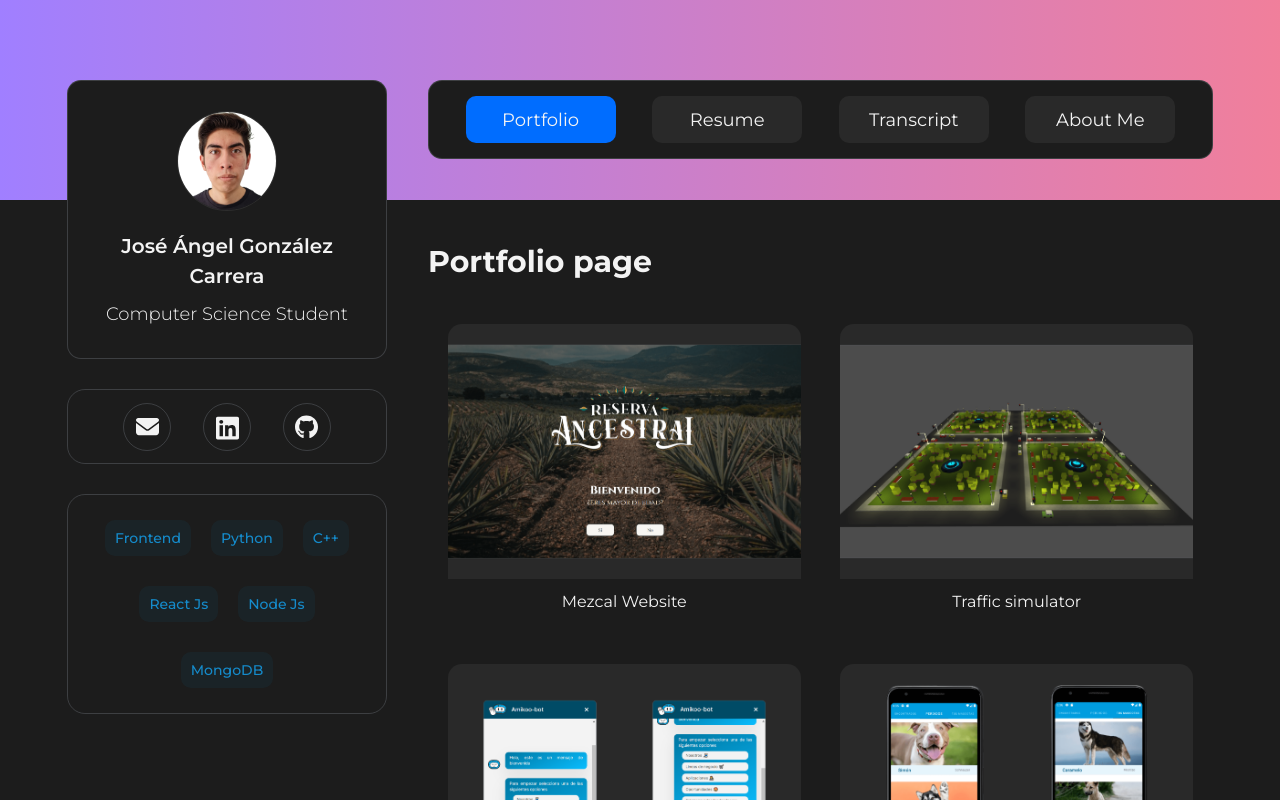
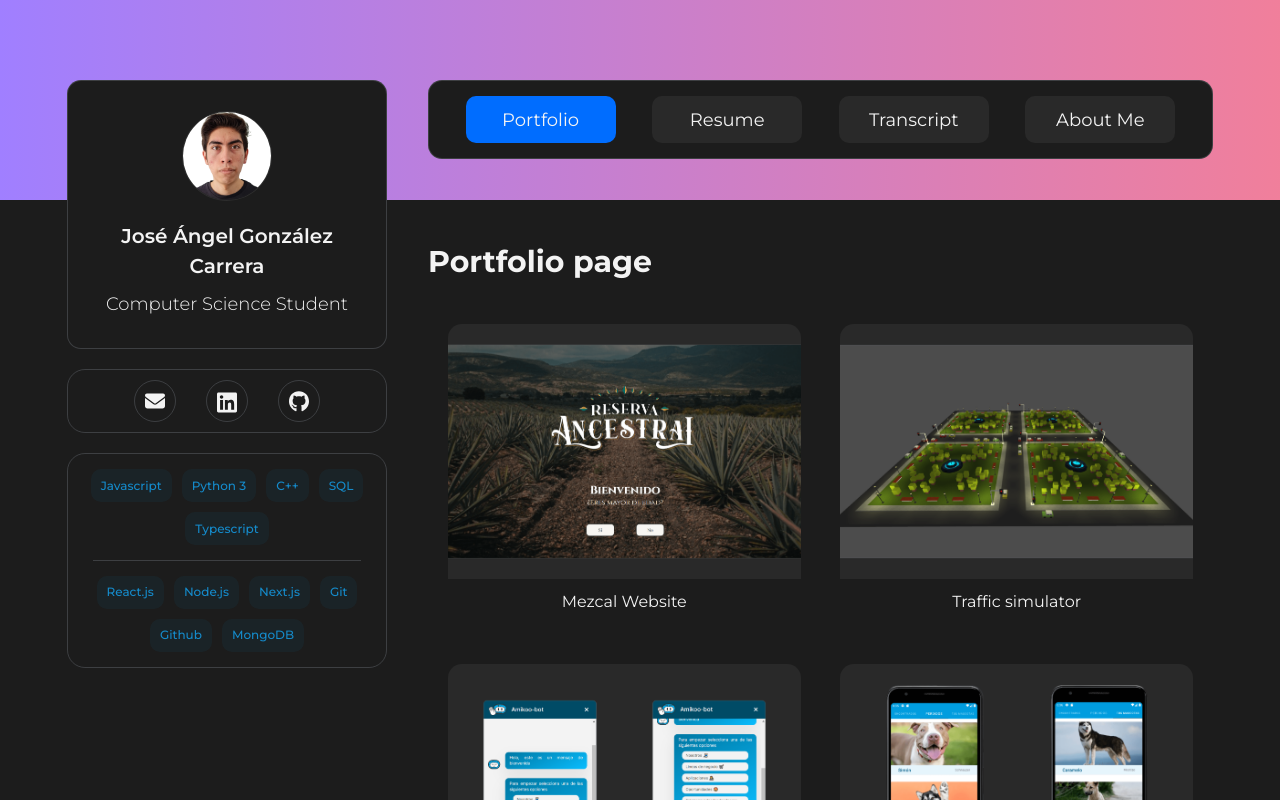
Before and after one commit to JAngelGC/Personal_Website, a React (Create React App) app: page /portfolio in a window 1280 px wide. Shown: the top 800 px of the page. Built offline with nearby package versions, Linux system fonts and the light colour scheme.

Commit message:
Updated css styles for profile card

```diff
--- a/src/components/layout/Profile.module.css
+++ b/src/components/layout/Profile.module.css
@@ -28,7 +28,7 @@
 }
 
 .container-persona-info img {
-  width: 100px;
+  width: 90px;
   border-radius: 100%;
 
   border: 1px solid #2d2d2d;
@@ -52,8 +52,10 @@
 }
 
 .container-social-networks {
-  margin: var(--margin-up-down) 0;
-  height: 7.5rem;
+  /* margin: var(--margin-up-down) 0; */
+  margin: 2rem 0;
+  /* height: 7.5rem; */
+  padding: 1rem;
   width: 100%;
   display: flex;
   align-items: center;
@@ -65,8 +67,8 @@
 }
 
 .container-social-networks .container-icon {
-  width: 4.8rem;
-  height: 4.8rem;
+  width: 4.2rem;
+  height: 4.2rem;
 
   border-radius: 100%;
   border: 1px solid var(--main-border-color);
@@ -99,9 +101,19 @@
   padding: 1rem;
 }
 
+.container-skills .separator {
+  width: 90%;
+  height: 0.05rem;
+  border: none;
+  color: var(--main-border-color);
+  background-color: var(--main-border-color);
+  margin: 1rem 0;
+}
+
 .container-skills span {
-  margin: 1.5rem 1rem;
+  margin: 0.5rem 0.5rem;
   padding: 0.75rem 1rem;
+  font-size: var(--fs-small-small-text);
 }
 
 /**************************/
@@ -118,9 +130,7 @@
   }
 
   .container-skills span {
-    font-weight: 600;
-    margin: 1rem 1rem;
-    padding: 1rem 1.5rem;
+    font-size: var(--fs-small-text);
   }
 }
 
--- a/src/components/layout/Profile.tsx
+++ b/src/components/layout/Profile.tsx
@@ -51,11 +51,17 @@ const Profile: React.FC<{ classesProps: string }> = (props) => {
         </div>
 
         <div className={classes["container-skills"]}>
-          <Span text="Frontend" />
-          <Span text="Python" />
+          <Span text="Javascript" />
+          <Span text="Python 3" />
           <Span text="C++" />
-          <Span text="React Js" />
-          <Span text="Node Js" />
+          <Span text="SQL" />
+          <Span text="Typescript" />
+          <hr className={classes["separator"]} />
+          <Span text="React.js" />
+          <Span text="Node.js" />
+          <Span text="Next.js" />
+          <Span text="Git" />
+          <Span text="Github" />
           <Span text="MongoDB" />
         </div>
       </section>
--- a/src/index.css
+++ b/src/index.css
@@ -28,7 +28,7 @@ html {
   --fs-mid-text: 1.8rem;
   --fs-mid-small-text: 1.6rem;
   --fs-small-text: 1.4rem;
-  /* --fs-small-small-text: 1.4rem; */
+  --fs-small-small-text: 1.2rem;
 
   --white-color: #f3f3f3;
   /* --main-bg-color: #1f1f1f; */
```
